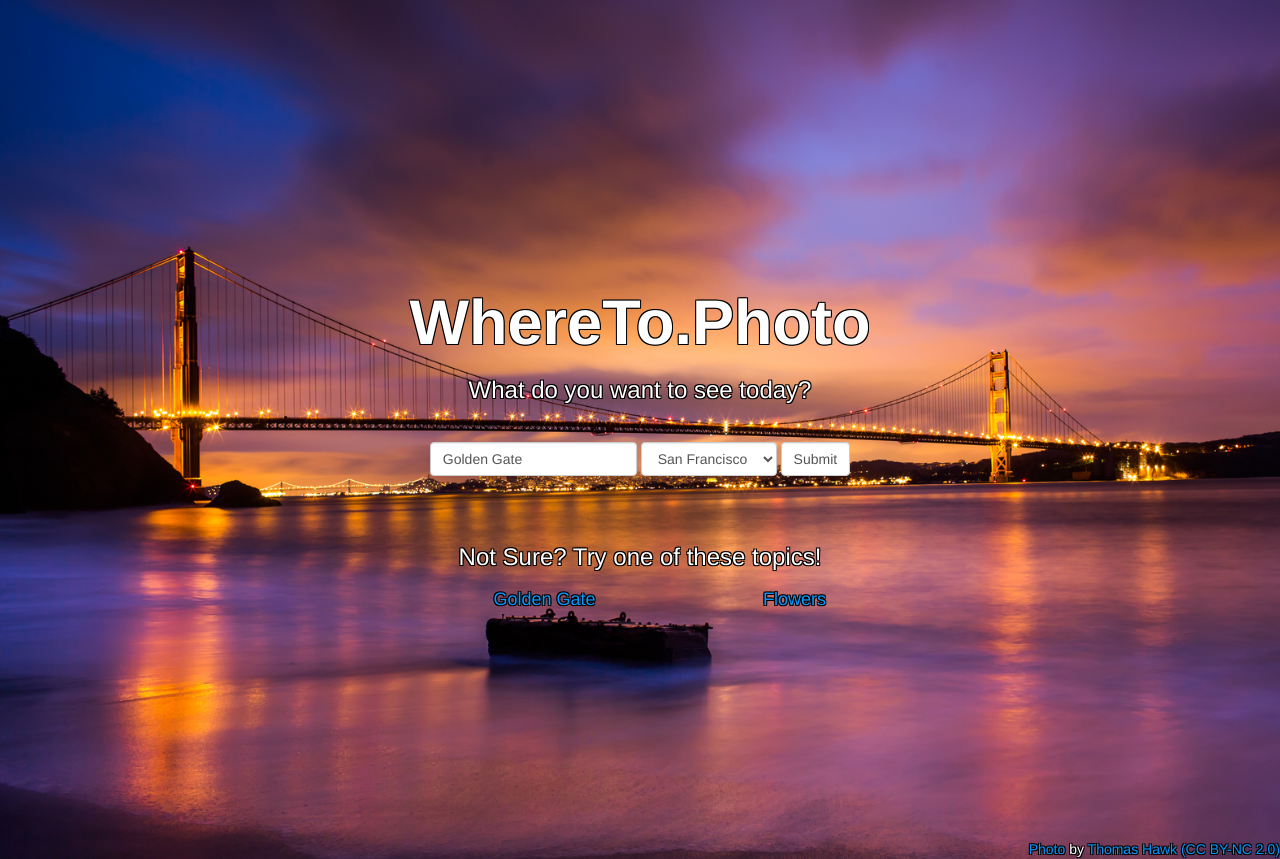
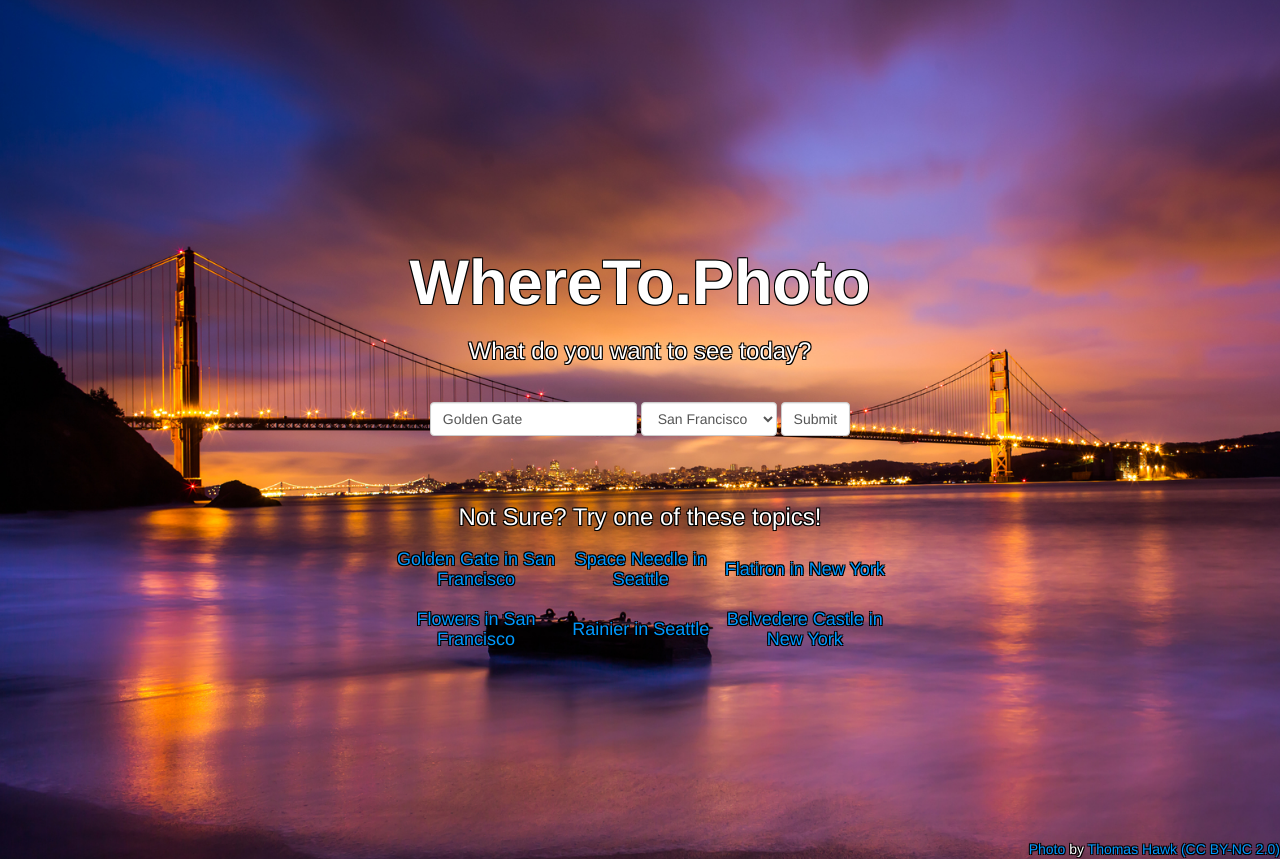
Before and after one commit to agude/WhereTo.Photo, a Flask app: page / in a window 1280 px wide. Shown: the part 51-910 px from the top of the page. Run offline with Flask 2, Linux system fonts and the light colour scheme; parts of the project's set-up code (start-up, migrations or seed data) failed here and were passed over; some libraries are stand-ins or nearby versions.

Commit message:
Add more examples to the front page

```diff
--- a/app/templates/input.html
+++ b/app/templates/input.html
@@ -65,13 +65,27 @@
             <br>
             <br>
             <h3>Not Sure? Try one of these topics!</h3>
-            <table class="captions" width="500" border="1" cellpadding="5">
+            <table class="captions" width="40%" border="1" cellpadding="5">
                 <tr>
                     <td align="center" valign="center">
-                        <a href="/output?ID=goldengate&CITY=1"><h4>Golden Gate</h4></a>
+                        <a href="/output?ID=goldengate&CITY=1"><h4>Golden Gate in San Francisco</h4></a>
                     </td>
                     <td align="center" valign="center">
-                        <a href="/output?ID=flowers&CITY=1"><h4>Flowers</h4></a>
+                        <a href="/output?ID=spaceneedle&CITY=2"><h4>Space Needle in Seattle</h4></a>
+                    </td>
+                    <td align="center" valign="center">
+                        <a href="output?ID=flatiron&CITY=4"><h4>Flatiron in New York</h4></a>
+                    </td>
+                </tr>
+                <tr>
+                    <td align="center" valign="center">
+                        <a href="/output?ID=Flowers&CITY=1"><h4>Flowers in San Francisco</h4></a>
+                    </td>
+                    <td align="center" valign="center">
+                        <a href="/output?ID=rainier&CITY=2"><h4>Rainier in Seattle</h4></a>
+                    </td>
+                    <td align="center" valign="center">
+                        <a href="/output?ID=Belvederecastle&CITY=4"><h4>Belvedere Castle in New York</h4></a>
                     </td>
                 </tr>
             </table>
```
